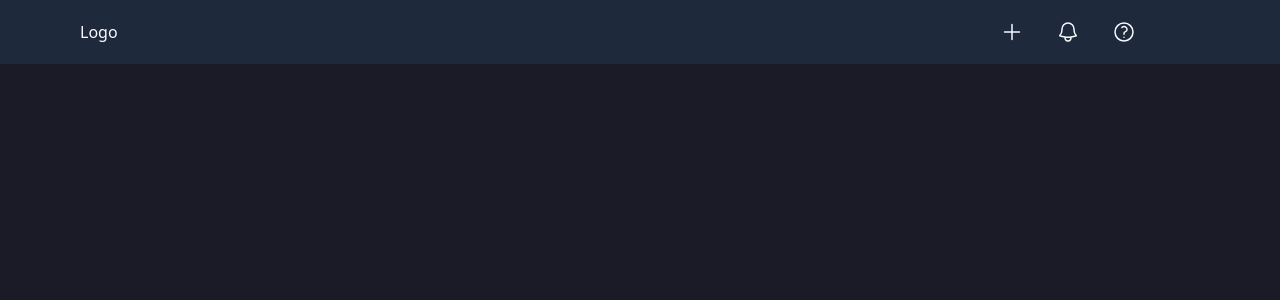
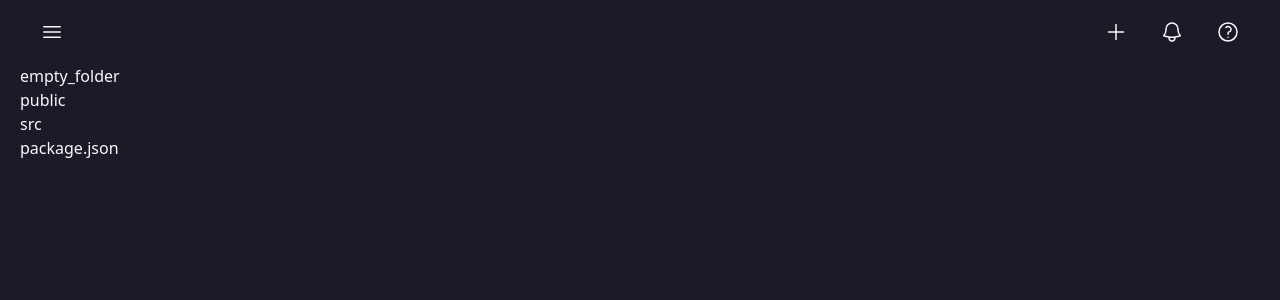
Before and after one commit to thhuang/saide, a React (Vite) app: page /saide/usermainpage in a window 1280 px wide. Shown: the top 300 px of the page. Built offline with nearby package versions, Linux system fonts and the light colour scheme.

Commit message:
add side menu bar with folder structure

```diff
--- /dev/null
+++ b/src/components/Menu.jsx
@@ -0,0 +1,22 @@
+import { useState } from "react"
+
+function Item({ item }) {
+    const [isOpen, setIsOpen] = useState(false)
+
+    return <div className="menu-item">
+        <button onClick={() => item.children && setIsOpen(!isOpen)}>
+            {item.name}
+        </button>
+        {item.children && (
+            <div className={`sub-menu pl-5 ${isOpen? "" : "hidden"}`} >
+                {item.children.map(subitem => <Item item={subitem} />)}
+            </div>
+        )}
+    </div>
+}
+
+export default function Menu({ items }) {
+    return <div className="ml-5 wrapper">
+        {items.children.map(item => <Item item={item} />)}
+    </div>
+}
--- a/src/components/Navbar.jsx
+++ b/src/components/Navbar.jsx
@@ -1,12 +1,18 @@
+import { useNavigate } from 'react-router-dom';
+
 export default function Navbar() {
+    const navigate = useNavigate();
+
     return (
-        <nav class="z-50 bg-slate-800">
-            <div className="h-10vh flex justify-between lg:py-5 px-20 py-20">
+        <nav class="z-50" border="gray">
+            <div className="h-10vh flex lg:py-5 px-10 py-20">
                 <div className="flex items-center flex-1">
-                    Logo
+                    <svg xmlns="http://www.w3.org/2000/svg" fill="none" viewBox="0 0 24 24" strokeWidth={1.5} stroke="currentColor" className="w-6 h-6">
+                        <path strokeLinecap="round" strokeLinejoin="round" d="M3.75 6.75h16.5M3.75 12h16.5m-16.5 5.25h16.5" />
+                    </svg>
                 </div>
                 <div>
-                    <ul className="flex gap-8 mr-16 text-[18px]">
+                    <ul className="flex gap-8">
                         <svg xmlns="http://www.w3.org/2000/svg" fill="none" viewBox="0 0 24 24" strokeWidth={1.5} stroke="currentColor" className="w-6 h-6">
                             <path strokeLinecap="round" strokeLinejoin="round" d="M12 4.5v15m7.5-7.5h-15" />
                         </svg>
--- a/src/components/UserMainPage.jsx
+++ b/src/components/UserMainPage.jsx
@@ -1,5 +1,35 @@
 import Navbar from "./Navbar";
+import Menu from "./Menu";
+
+const files = {
+    children: [
+        { name: "empty_folder", children: [] },
+        {
+            name: "public",
+            children: [{ name: "index.html", name: "favorite.html" }]
+        },
+        {
+            name: "src",
+            children: [
+                { name: "App.css" },
+                { name: "App.js" },
+                {
+                    name: "components",
+                    children: [{ name: "ComponentA.js" }, { name: "ComponentB.js" }]
+                }
+            ]
+        },
+        {name: "package.json"}
+    ]
+}
 
 export default function UserMainPage() {
-    return <Navbar />;
+    return (
+    <div>
+        <div><Navbar /></div>
+        <div>
+            <Menu items={files}/>
+        </div>
+    </div>
+    )
 }
```
